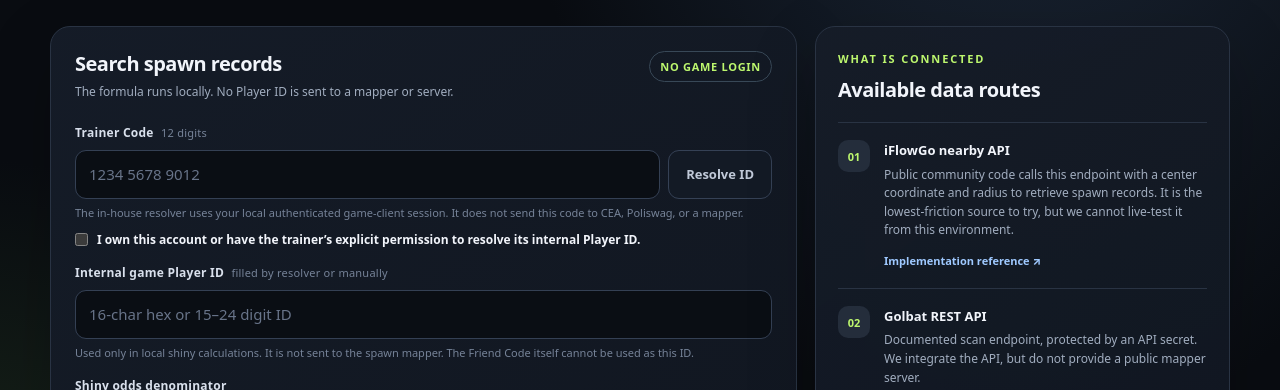
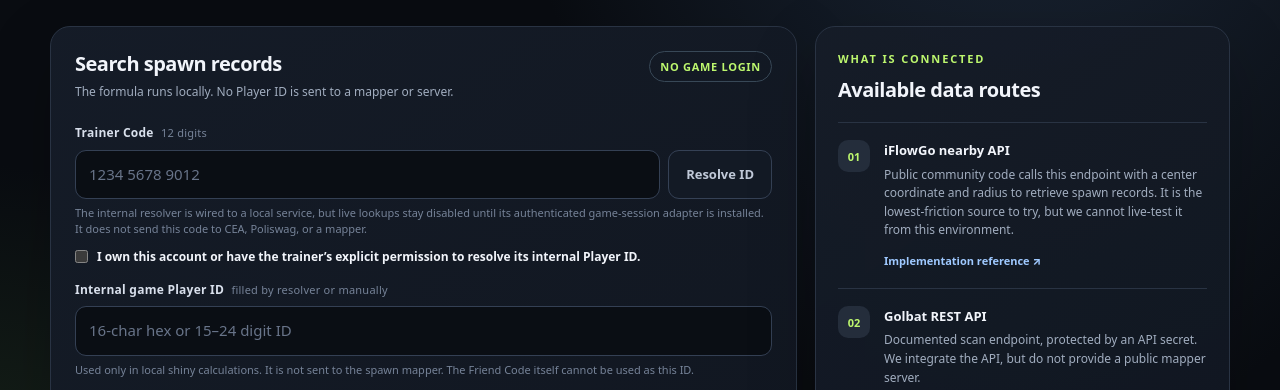
Before and after one commit to belalsalah74/shinyAtlas, a website: page index.html in a window 1280 px wide. Shown: the part 340-730 px from the top of the page. Drawn offline with Linux system fonts and the light colour scheme.

Commit message:
Clarify live resolver adapter requirement

```diff
--- a/index.html
+++ b/index.html
@@ -43,7 +43,7 @@
               <input id="trainer-code" name="trainer-code" class="text-input" type="text" inputmode="numeric" autocomplete="off" autocapitalize="off" spellcheck="false" maxlength="14" placeholder="1234 5678 9012" aria-describedby="trainer-code-help">
               <button type="button" class="quiet-button" id="link-trainer-button">Resolve ID</button>
             </div>
-            <p class="field-help" id="trainer-code-help">The in-house resolver uses your local authenticated game-client session. It does not send this code to CEA, Poliswag, or a mapper.</p>
+            <p class="field-help" id="trainer-code-help">The internal resolver is wired to a local service, but live lookups stay disabled until its authenticated game-session adapter is installed. It does not send this code to CEA, Poliswag, or a mapper.</p>
             <label class="consent-checkbox" for="resolve-consent">
               <input id="resolve-consent" type="checkbox">
               <span>I own this account or have the trainer’s explicit permission to resolve its internal Player ID.</span>
```
